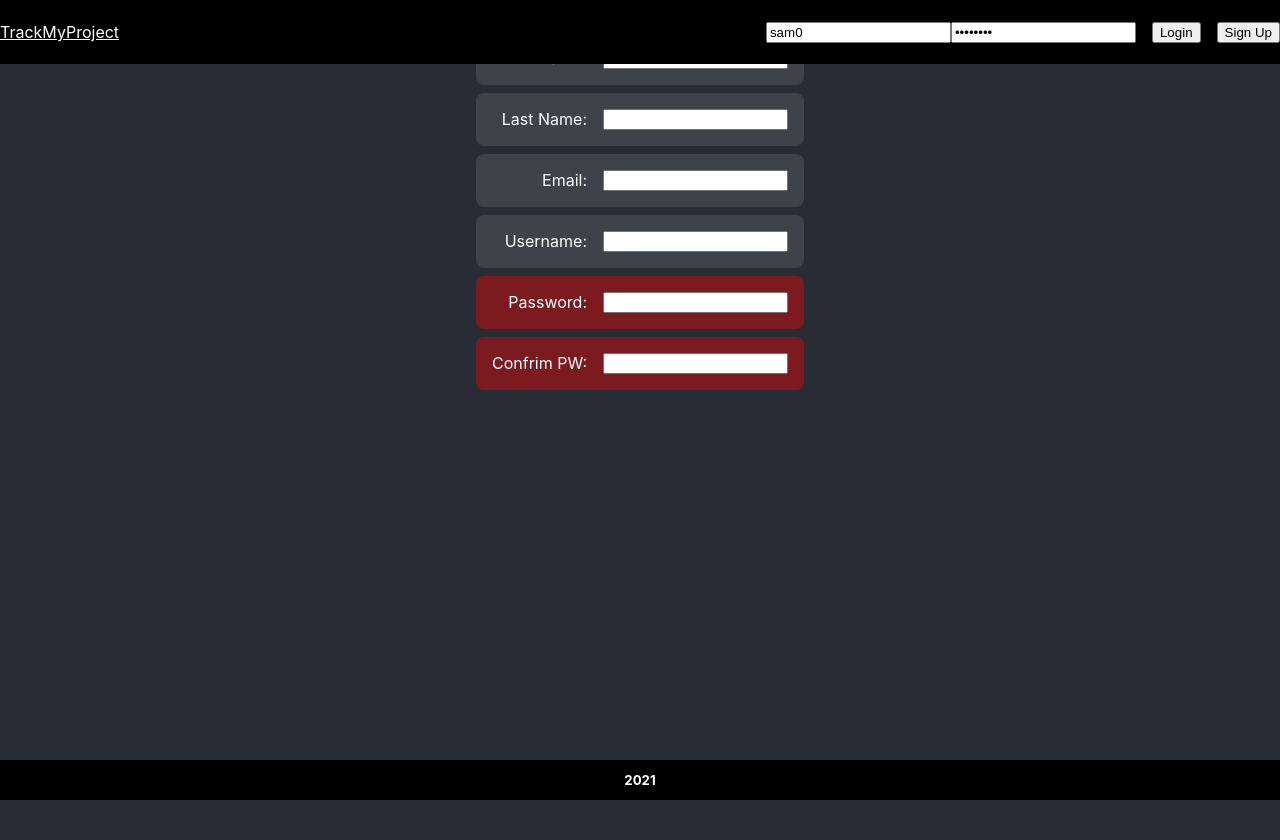
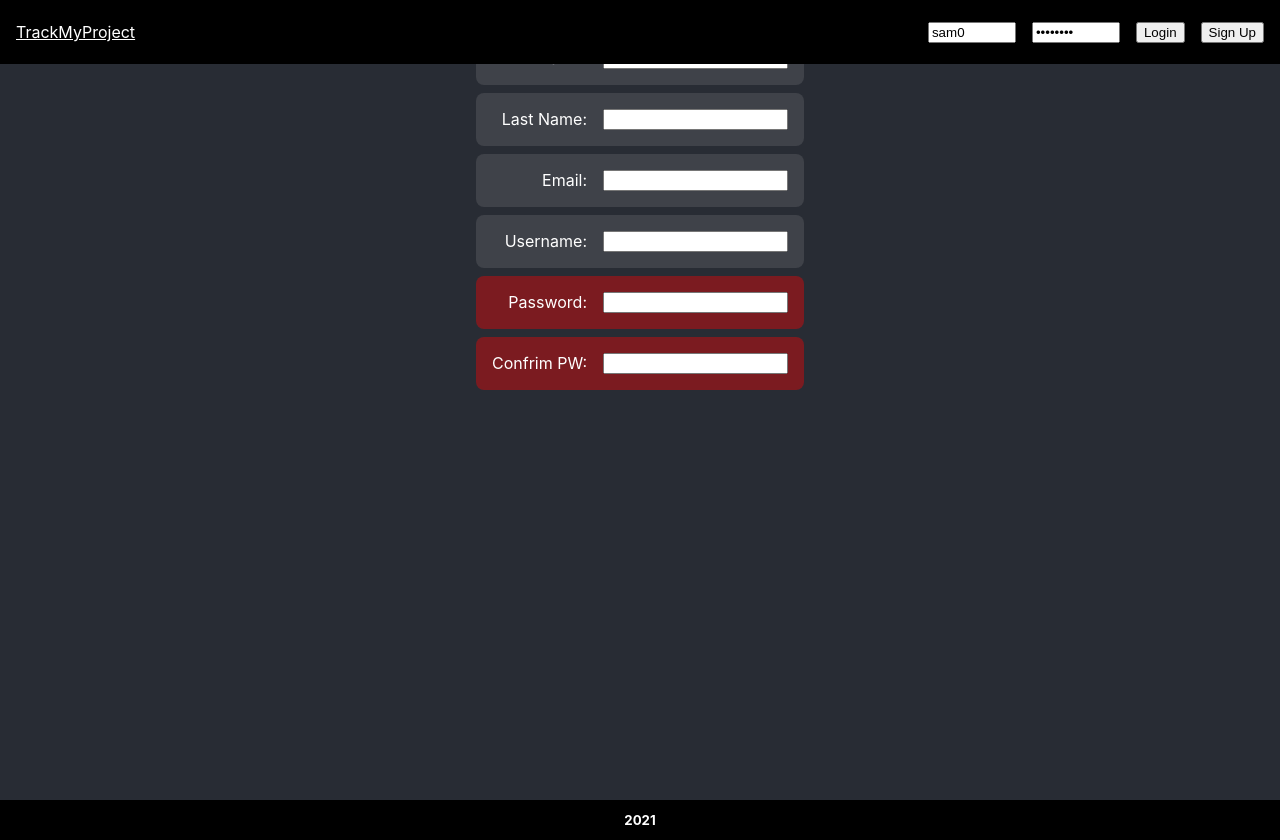
Before and after one commit to samuelfox1/trakmyproject, a React (Create React App) app: page /signup in a window 1280 px wide. Before the commit the page ends 800 px from the top, so only its background shows below. Built offline with nearby package versions, Linux system fonts and the light colour scheme.

Commit message:
page scroll fixed, footer set to bottom of page

```diff
--- a/src/App.css
+++ b/src/App.css
@@ -5,17 +5,14 @@
   flex-direction: column;
   align-items: center;
   justify-content: flex-start;
-  /* position: relative; */
   width: 100vw;
 
 
-  /* height: 100%; */
+  position: static;
   overflow: auto;
   box-sizing: border-box;
   padding-top: 1rem;
-  padding-bottom: 7rem;
-  /* width: 100%; */
-  position: absolute;
+  padding-bottom: 5rem;
   top: 0;
   z-index: -1;
   /* border: 2.5px solid yellow; */
--- a/src/components/Elements/FormElements.js
+++ b/src/components/Elements/FormElements.js
@@ -1,12 +1,11 @@
 export const Form = ({ id, className, children }) => (
-    <form id={id} className={className}>
-        {children}
-    </form>
+    <form id={id} className={className}>{children}</form>
 )
 
 export const Label = ({ labelClassName, htmlFor, text }) => <label className={labelClassName} htmlFor={htmlFor} >{text}</label>
-export const Text = ({ htmlName, value, handleInputChange, handleInputClick }) => (
+export const Text = ({ className, htmlName, value, handleInputChange, handleInputClick }) => (
     <input
+        className={className}
         type='text'
         name={htmlName}
         value={value}
@@ -15,8 +14,9 @@ export const Text = ({ htmlName, value, handleInputChange, handleInputClick }) =
     />
 )
 
-export const Email = ({ htmlName, value, handleInputChange, handleInputClick }) => (
+export const Email = ({ className, htmlName, value, handleInputChange, handleInputClick }) => (
     <input
+        className={className}
         type='email'
         name={htmlName}
         value={value}
@@ -25,8 +25,9 @@ export const Email = ({ htmlName, value, handleInputChange, handleInputClick })
     />
 )
 
-export const Password = ({ htmlName, value, handleInputChange, handleInputClick }) => (
+export const Password = ({ className, htmlName, value, handleInputChange, handleInputClick }) => (
     <input
+        className={className}
         type="password"
         name={htmlName}
         value={value}
--- a/src/components/Footer/Footer.css
+++ b/src/components/Footer/Footer.css
@@ -6,16 +6,12 @@ footer {
     justify-content: center;
     align-items: center;
 
-    position: fixed;
+    position: relative;
     bottom: 0;
-    overflow: hidden;
+    /* overflow: hidden; */
 
     padding:1rem 0;
 
     color: white;
     background-color: rgb(0, 0, 0);
-    /* border-bottom: solid white 3px; */
-    /* border: solid white 5px; */
-
-    z-index: 10;
 }
--- a/src/components/Nav/Nav.css
+++ b/src/components/Nav/Nav.css
@@ -14,13 +14,18 @@ nav {
 
     color: white;
     background-color: rgb(0, 0, 0);
-    /* border-bottom: solid white 3px; */
-    /* border: solid white 5px; */
+    z-index: 1;
 }
 
 .nav-login-container {
-    flex-direction: column;
-    align-items: flex-start;
+    display: flex;
+    justify-content: flex-end;
+    flex-wrap: wrap;
+}
+
+.nav-login-item {
+    max-width: 5rem;
+    margin-right: 1rem ;
 }
 
 .nav-logout-container {
@@ -37,22 +42,22 @@ nav {
 }
 
 .login-error-message {
-    margin: 0 0;
+    margin: 0 1rem 0 0;
     color:rgb(179, 49, 49)
 }
 
-.nav-login-input-container {
-    justify-content: space-between;
-}
-
-.nav-login-submit {
-    margin: 0 1rem;
-}
-
 .nav-brand-link {
-   color: rgb(255, 255, 255)
+    margin:0 1rem;
+    color: rgb(255, 255, 255)
 }
 .nav-brand-link:hover {
     font-size: 1.05rem;
-   color: red
+    color: red
 }
+
+
+@media screen and (max-width: 600px){
+    .nav-input-container{
+        flex-direction: column;
+    }
+}
--- a/src/components/Nav/Nav.js
+++ b/src/components/Nav/Nav.js
@@ -2,7 +2,7 @@ import React, { useState, useEffect, useCallback, useContext } from 'react'
 import { Link, useHistory } from 'react-router-dom'
 import { UserContext } from '../../UserContext'
 import { checkToken, loginUser } from '../../utils/userAPI'
-import { Button, H2, H4 } from '../Elements/Elements'
+import { Button, H2, H6 } from '../Elements/Elements'
 import { Form, Password, Submit, Text } from '../Elements/FormElements'
 import { Flex } from '../Flex/Flex'
 import './Nav.css'
@@ -49,7 +49,11 @@ export default function Nav() {
     })
 
     const loadUserData = useCallback((data, status) => {
-        if (status !== 200) return setLoginErrorMessage('username or password is incorrect')
+        if (status !== 200) {
+            setLoadingStatus(false)
+            setLoginErrorMessage('username or password is incorrect')
+            return
+        }
         const { user, token } = data
         localStorage.setItem('tmpToken', token)
         setLoggedInUser({ ...user, loggedIn: true })
@@ -79,40 +83,44 @@ export default function Nav() {
     return (
         <nav>
             <Link className='nav-brand-link' to='/'>TrackMyProject</Link>
-            <Flex >
             {loggedIn
                 ? <>
                     <Flex className='nav-logout-container' >
-                            <H2 className='nav-username'>{loggedInUser.username}</H2>
-                            <Button onClick={handleLogout}>logout</Button>
+                        <H2 className='nav-login-item'>{loggedInUser.username}</H2>
+                        <Button className='nav-login-item' onClick={handleLogout}>logout</Button>
                     </Flex>
                 </>
                 : <>
                     <Flex className='nav-login-container'>
-                            <Flex className='nav-login-input-container'>
-                                <Form>
+                        <H6 className='login-error-message'>{loginErrorMessage}</H6>
+                        <Form className='nav-login-container'>
+
+                            <Flex className='nav-input-container'>
                                 <Text
+                                    className='nav-login-item'
                                     htmlName='username'
                                     value={username}
                                     handleInputClick={handleinputClick}
                                     handleInputChange={handleInputChange}
                                 />
                                 <Password
+                                    className='nav-login-item'
                                     htmlName='password'
                                     value={password.trim()}
                                     handleInputClick={handleinputClick}
                                     handleInputChange={handleInputChange}
                                 />
-                                    <Submit className='nav-login-submit' handleSubmit={handleLogin}>Login</Submit>
-                                    <Button onClick={(e) => handleSignup(e)}>Sign Up</Button>
+                            </Flex>
+
+                            <Flex className='nav-input-container'>
+                                <Submit className='nav-login-item' handleSubmit={(e) => handleLogin(e)}>Login</Submit>
+                                <Button className='nav-login-item' onClick={(e) => handleSignup(e)}>Sign Up</Button>
+                            </Flex>
                         </Form>
-                            </Flex>
-                            <H4 className='login-error-message'>{loginErrorMessage}</H4>
                     </Flex>
                 </>
             }
 
-            </Flex>
         </nav>
     )
 }
--- a/src/index.css
+++ b/src/index.css
@@ -1,10 +1,14 @@
-html {
+
+body {
   width: 100vw;
-}
-body {
+  height: 100vh;
+
+  position: relative;
+
   margin: 0 0;
   padding:0 0;
-  position: relative;
+
+
   font-family: -apple-system, BlinkMacSystemFont, 'Segoe UI', 'Roboto', 'Oxygen',
     'Ubuntu', 'Cantarell', 'Fira Sans', 'Droid Sans', 'Helvetica Neue',
     sans-serif;
@@ -14,6 +18,5 @@ body {
 }
 
 code {
-  font-family: source-code-pro, Menlo, Monaco, Consolas, 'Courier New',
-    monospace;
+  font-family: source-code-pro, Menlo, Monaco, Consolas, 'Courier New', monospace;
 }
```
Lines whose indentation alone changed are shown as unchanged.
